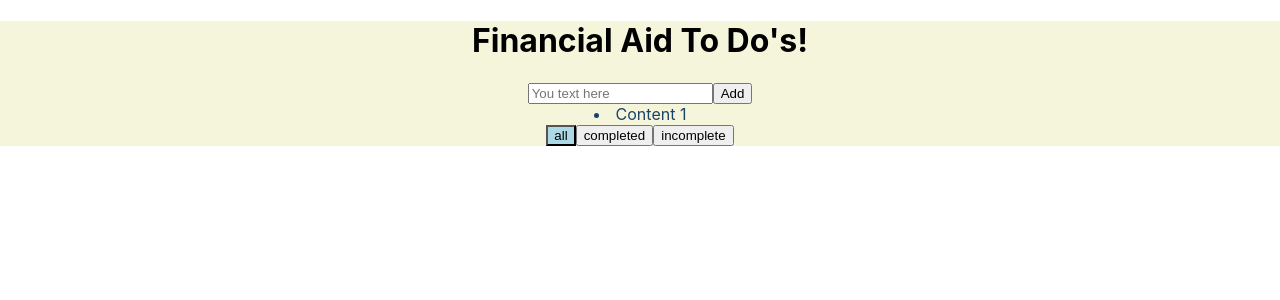
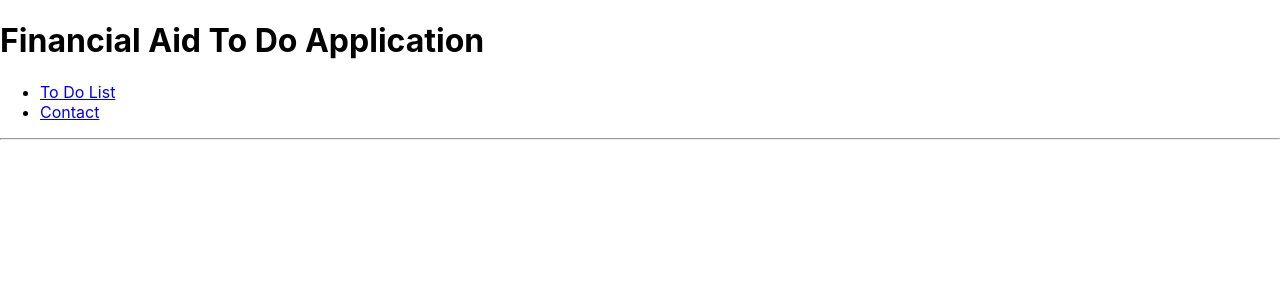
Before and after one commit to mthompson1085/todoapplication, a React (Create React App) app in the folder todo-app/: page / in a window 1280 px wide. Shown: the top 300 px of the page. Built offline with nearby package versions, Linux system fonts and the light colour scheme.

Commit message:
updated app.js to render navbar

```diff
--- a/todo-app/src/App.js
+++ b/todo-app/src/App.js
@@ -1,23 +1,32 @@
-import React from 'react';
-import './App.css';
-import AddTodo from './components/addTodo'
-import TodoList from './components/todoList'
-import VisibilityFilter from './components/visibilityFilter'
-import {Provider} from 'react-redux'
-import store from './redux/store'
+import React, { Component } from 'react'
+import { BrowserRouter as Router, Switch, Route, Link } from 'react-router-dom';
+import Contact from './contact';
+import App from './cctodo'
 
 
-function App() {
-  return (
-    <Provider store={store}>
-    <div className="App">
-      <h1>Financial Aid To Do's!</h1>
-      <AddTodo/>
-      <TodoList todos={[{content: 'Gather Tax Information'}, {content: 'Apply for FSA ID'}]}/>
-      <VisibilityFilter/>
-    </div>
-    </Provider>
-  );
+
+
+class Nav extends Component {
+  render() {
+    return (
+    <Router>
+        <h1>Financial Aid To Do Application</h1>
+        <div>
+          <nav class="topnav">
+          <ul class="listnav">
+            <li><Link to={'/cctodo'} class="nav-link"> To Do List </Link></li>
+            <li><Link to={'/contact'} class="nav-link"> Contact </Link></li>
+          </ul>
+          </nav>
+          <hr />
+          <Switch>
+              <Route exact path='/cctodo' component={App} />
+              <Route path= '/contact' component={Contact} />
+          </Switch>
+
+        </div>
+      </Router>
+    )
+  }
 }
-
-export default App;
+export default Nav;
```
